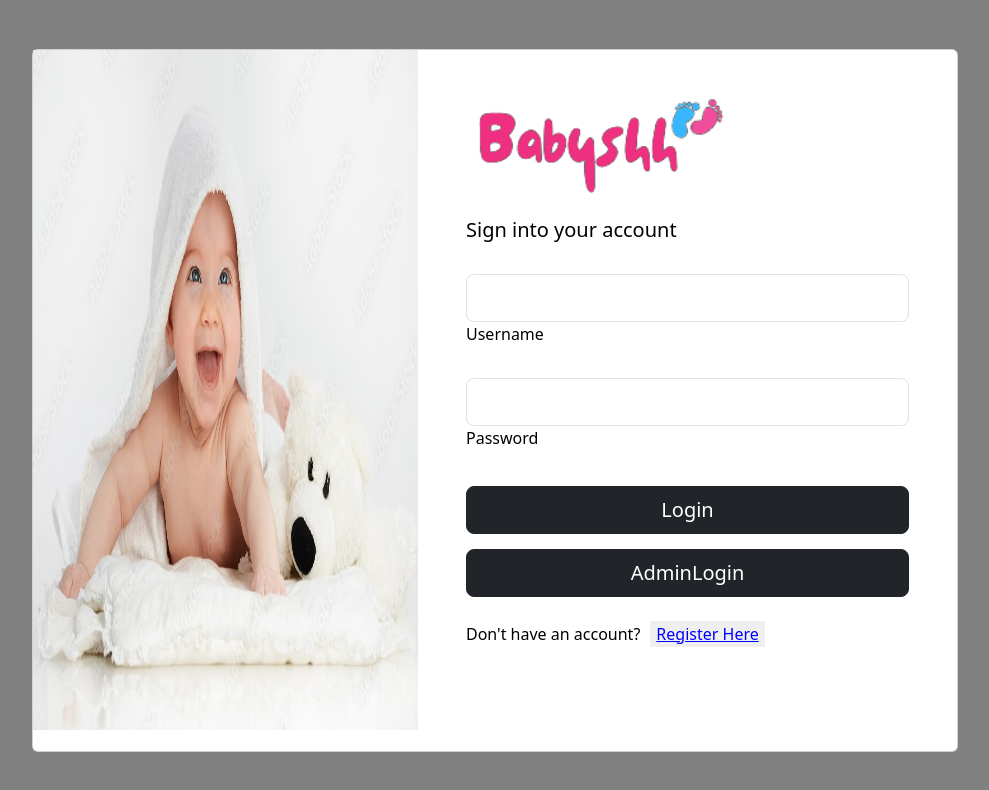
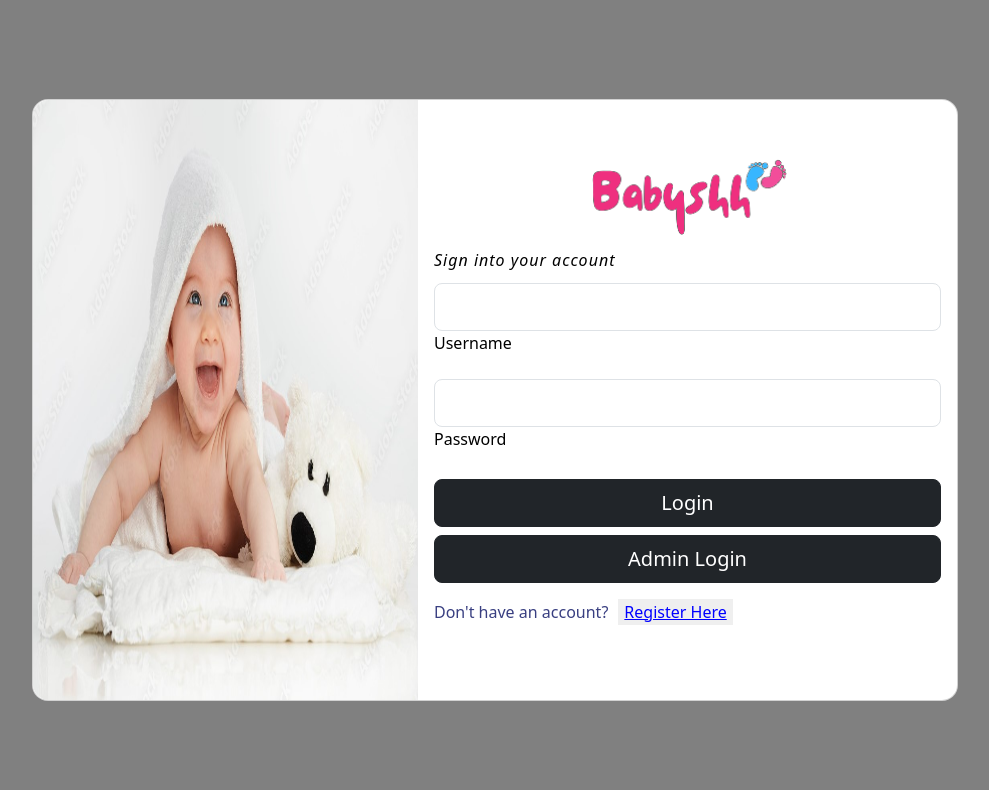
Before and after one commit to Farseena-M/E-commerce-Fullstack-Project, a React (Create React App) app in the folder frontEnd/: page /login in a window 1280 px wide. Shown: the top 790 px of the page, without its empty margins (145-1134 px from the left). Built offline with nearby package versions, Linux system fonts and the light colour scheme.

Commit message:
updated login

```diff
--- a/frontEnd/src/Components/Navigation.js
+++ b/frontEnd/src/Components/Navigation.js
@@ -56,11 +56,11 @@ import { toast } from 'react-toastify';
 
                <FaHeart />
             </Nav.Link>
+            <Nav.Link onClick={()=>{Nvgtn('/cart')}} style={{fontSize:'27px'}} title='Cart'><BsFillCartFill /></Nav.Link>
           {login?
           <Nav.Link onClick={logout} style={{fontSize:'27px'}} title='Logout'><TbLogout /></Nav.Link>:
           <Nav.Link onClick={()=>{Nvgtn('/login')}} style={{fontSize:'27px'}} title='Login'><CgLogOut /></Nav.Link>}
         </Nav>
-        <Nav.Link onClick={()=>{Nvgtn('/cart')}} style={{fontSize:'27px'}} title='Cart'><BsFillCartFill /></Nav.Link>
       </Navbar.Collapse>
   </Container>
   </Navbar>
--- a/frontEnd/src/Pages/Login.js
+++ b/frontEnd/src/Pages/Login.js
@@ -1,87 +1,116 @@
-import React, {  useRef, useState } from 'react'
-import {  useNavigate } from 'react-router-dom'
-import logo from '../Components/Assets/Babyshh.png'
-import imglogin from '../Components/Assets/login.jpg'
-import axios from 'axios'
-import { toast } from 'react-toastify'
+import React, { useRef, useState } from 'react';
+import { useNavigate } from 'react-router-dom';
+import logo from '../Components/Assets/Babyshh.png';
+import imglogin from '../Components/Assets/login.jpg';
+import axios from 'axios';
+import { toast } from 'react-toastify';
+
 const Login = () => {
-  const [error,setError] =useState(false)
-  const Nvgt=useNavigate()
-   const Lreffname=useRef()
-   const LreffPass=useRef()
-   const handleClick = async (e)=>{
-    e.preventDefault()
-   const newLreffName=Lreffname.current.value
-    const newLreffPass=LreffPass.current.value
-    if(newLreffName.length === 0 || newLreffPass.length === 0 ){
-      setError(true)
-      toast.warning(`Please fill in the blank`)
+  const [error, setError] = useState(false);
+  const Nvgt = useNavigate();
+  const Lreffname = useRef();
+  const LreffPass = useRef();
+
+  const handleClick = async (e) => {
+    e.preventDefault();
+    const newLreffName = Lreffname.current.value;
+    const newLreffPass = LreffPass.current.value;
+    if (newLreffName.length === 0 || newLreffPass.length === 0) {
+      setError(true);
+      toast.warning(`Please fill in the blank`);
     }
-    try{
+    try {
       const data = {
-        "username" :newLreffName,
-        "password" :newLreffPass
-       }
-       await axios.post('http://localhost:9000/api/users/login',data).then((res)=>{
-        console.log(res);
-         const userToken = res.data.token
-       localStorage.setItem('userToken',userToken)
-       const userId = res.data.userDetails._id
-       localStorage.setItem('userId',userId)
-       const userName =  res.data.userDetails.username
-       localStorage.setItem('userName',userName)
-       toast.success("User login Successfully")
-       Nvgt('/')
-      }).catch((err)=>{
-        toast.error(err)
+        username: newLreffName,
+        password: newLreffPass,
+      };
+      await axios.post('http://localhost:9000/api/users/login', data)
+        .then((res) => {
+          const userToken = res.data.token;
+          localStorage.setItem('userToken', userToken);
+          const userId = res.data.userDetails._id;
+          localStorage.setItem('userId', userId);
+          const userName = res.data.userDetails.username;
+          localStorage.setItem('userName', userName);
+          toast.success('User login Successfully');
+          Nvgt('/');
         })
-    }catch(err){
+        .catch((err) => {
+          toast.error(err.message);
+        });
+    } catch (err) {
       console.error(err);
     }
-  }
+  };
+
   return (
     <>
-<section className="vh-100" style={{"background-color": "grey"}}>
+      <section className="vh-100" style={{ backgroundColor: 'grey' }}>
         <div className="container py-5 h-100">
           <div className="row d-flex justify-content-center align-items-center h-100">
             <div className="col col-xl-10">
-        <div className="card" style={{"border-radius": "1rem;"}}>
+              <div className="card" style={{ borderRadius: '1rem' }}>
                 <div className="row g-0">
                   <div className="col-md-6 col-lg-5 d-none d-md-block">
-              <img src={imglogin}
-                alt="login form" className="img-fluid" style={{"border-radius": "1rem 0 0 1rem;","height":"680px"}} />
+                    <img
+                      src={imglogin}
+                      alt="login form"
+                      className="img-fluid"
+                      style={{ borderRadius: '1rem 0 0 1rem', height: '600px' }}
+                    />
                   </div>
                   <div className="col-md-6 col-lg-7 d-flex align-items-center">
-              <div className="card-body p-4 p-lg-5 text-black">
+                    <div className="card-body p-3 text-black">
 
                       <form>
-
-                  <div className="d-flex align-items-center mb-3 pb-1">
-                    <span className="h1 fw-bold mb-0"><img style={{height:'100px'}} src={logo} alt='logo'/></span>
+                        <div className="d-flex justify-content-center align-items-center mb-2 pb-1">
+                          <span className="h1 fw-bold mb-0">
+                            <img style={{ height: '80px' }} src={logo} alt="logo" />
+                          </span>
                         </div>
 
-                  <h5 className="fw-normal mb-3 pb-3" style={{"letter-spacing": "1px;"}}>Sign into your account</h5>
+                        <h5 className="fw-normal mb-2 pb-1" style={{ letterSpacing: '1px', fontSize: '16px', fontStyle: 'italic' }}>Sign into your account</h5>
 
-                  <div className="form-outline mb-4">
-                    <input type="username" id="form2Example17" className="form-control form-control-lg" ref={Lreffname}/>
-                    <label className="form-label" for="form2Example17">Username</label>
+                        <div className="form-outline mb-3">
+                          <input type="username" id="form2Example17" className="form-control form-control-lg" ref={Lreffname} />
+                          <label className="form-label" htmlFor="form2Example17">Username</label>
                         </div>
 
-                  <div className="form-outline mb-4">
-                    <input type="password" id="form2Example27" className="form-control form-control-lg" ref={LreffPass}/>
-                    <label className="form-label" for="form2Example27">Password</label>
+                        <div className="form-outline mb-3">
+                          <input type="password" id="form2Example27" className="form-control form-control-lg" ref={LreffPass} />
+                          <label className="form-label" htmlFor="form2Example27">Password</label>
                         </div>
 
-                  <div className="pt-1 mb-4">
-                    <button className="btn btn-dark btn-lg btn-block" type="button" onClick={handleClick} style={{"width":"100%","marginBottom":"15px"}}>Login</button>
-                    <button className="btn btn-dark btn-lg btn-block" type="button"  onClick={()=>Nvgt('/adminlogin')} style={{"width":"100%"}}>AdminLogin</button>
+                        <div className="pt-1 mb-3">
+                          <button
+                            className="btn btn-dark btn-lg btn-block"
+                            type="button"
+                            onClick={handleClick}
+                            style={{ width: '100%', marginBottom: '8px' }}
+                          >
+                            Login
+                          </button>
+                          <button
+                            className="btn btn-dark btn-lg btn-block"
+                            type="button"
+                            onClick={() => Nvgt('/adminlogin')}
+                            style={{ width: '100%' }}
+                          >
+                            Admin Login
+                          </button>
                         </div>
 
-                  {/* <a className="small text-muted" href="#!">Forgot password?</a> */}
-                  <p className="mb-5 pb-lg-2" style={{"color": "#393f81;"}}>Don't have an account?
-                  <button  type="button" style={{"marginLeft":"10px",'border':'none',"color":"blue","textDecorationLine":"underline"}} onClick={()=>Nvgt('/signup')}>Register Here</button></p>
+                        <p className="mb-3" style={{ color: '#393f81' }}>
+                          Don't have an account?
+                          <button
+                            type="button"
+                            style={{ marginLeft: '10px', border: 'none', color: 'blue', textDecorationLine: 'underline' }}
+                            onClick={() => Nvgt('/signup')}
+                          >
+                            Register Here
+                          </button>
+                        </p>
                       </form>
-
                     </div>
                   </div>
                 </div>
@@ -91,7 +120,7 @@ const Login = () => {
         </div>
       </section>
     </>
-  )
-}
+  );
+};
 
-export default Login
+export default Login;
--- a/frontEnd/src/Pages/wishList.js
+++ b/frontEnd/src/Pages/wishList.js
@@ -35,11 +35,11 @@ const Wishlist = () => {
     const RemoveCartItem=async(id)=>{
       try {
         const productId=id;
-        const response=await Axios.delete(`http://localhost:9000/api/users/wishlist/${userId}`,{
+        const res=await Axios.delete(`http://localhost:9000/api/users/wishlist/${userId}`,{
           data: { productId: productId }
         })
         fetchwishlist()
-        console.log(response);
+        console.log(res);
       } catch (err) {
         console.log("error fetching the product");
         toast.error(err);
```
Also changed, not shown: frontEnd/src/App.js (+31 -32 lines), frontEnd/src/Components/Edit.js (+31 -32 lines), frontEnd/src/Pages/SignUp.js (+64 -51 lines). Lines whose indentation alone changed are shown as unchanged.
